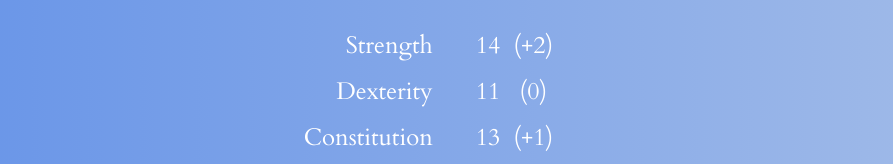
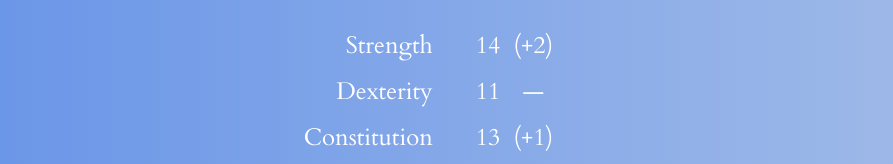
Before and after one commit to jaypea07/character-generator, a React (Create React App) app: page / in a window 1280 px wide. Shown: the part 285-449 px from the top of the page, without its empty margins (187-1080 px from the left). Built offline with nearby package versions, Linux system fonts and the light colour scheme.

Commit message:
Adjusting modifier formatting so that an em-dash displays instead of zeros

```diff
--- a/src/character/ability-score.model.ts
+++ b/src/character/ability-score.model.ts
@@ -1,7 +1,7 @@
 export class AbilityScore {
   name: string;
   score: number;
-  modifier: string | undefined;
+  modifier: string;
 
   constructor(name: string, score?: number) {
     this.name = name;
--- a/src/character/character.tsx
+++ b/src/character/character.tsx
@@ -16,23 +16,27 @@ export class Character extends React.Component<CharacterProps, CharacterState> {
       <section>
         <h2 className="name">{this.randomize(CONSTANTS.RACES)} {this.randomize(CONSTANTS.CLASSES)}!</h2>
         <table>
-          <tbody>{this.createStatList()}</tbody>
+          <tbody>{this.buildStatList()}</tbody>
         </table>
       </section>
     );
   }
 
-  private createStatList(): JSX.Element[] {
+  private buildStatList(): JSX.Element[] {
     const list = this.props.stats.map(stat => {
       return (
         <tr key={stat.name}>
           <td className="ability-name">{stat.name}</td>
           <td>{stat.score}</td>
-          <td>({stat.modifier})</td>
+          {this.buildModifier(stat.modifier)}
         </tr>
       );
     });
     return list;
+  }
+
+  private buildModifier(modifier: string): JSX.Element {
+    return modifier === '0' ? (<td>&mdash;</td>) : (<td>({modifier})</td>);
   }
 
   private randomize(list: Array<string>): string {
```
